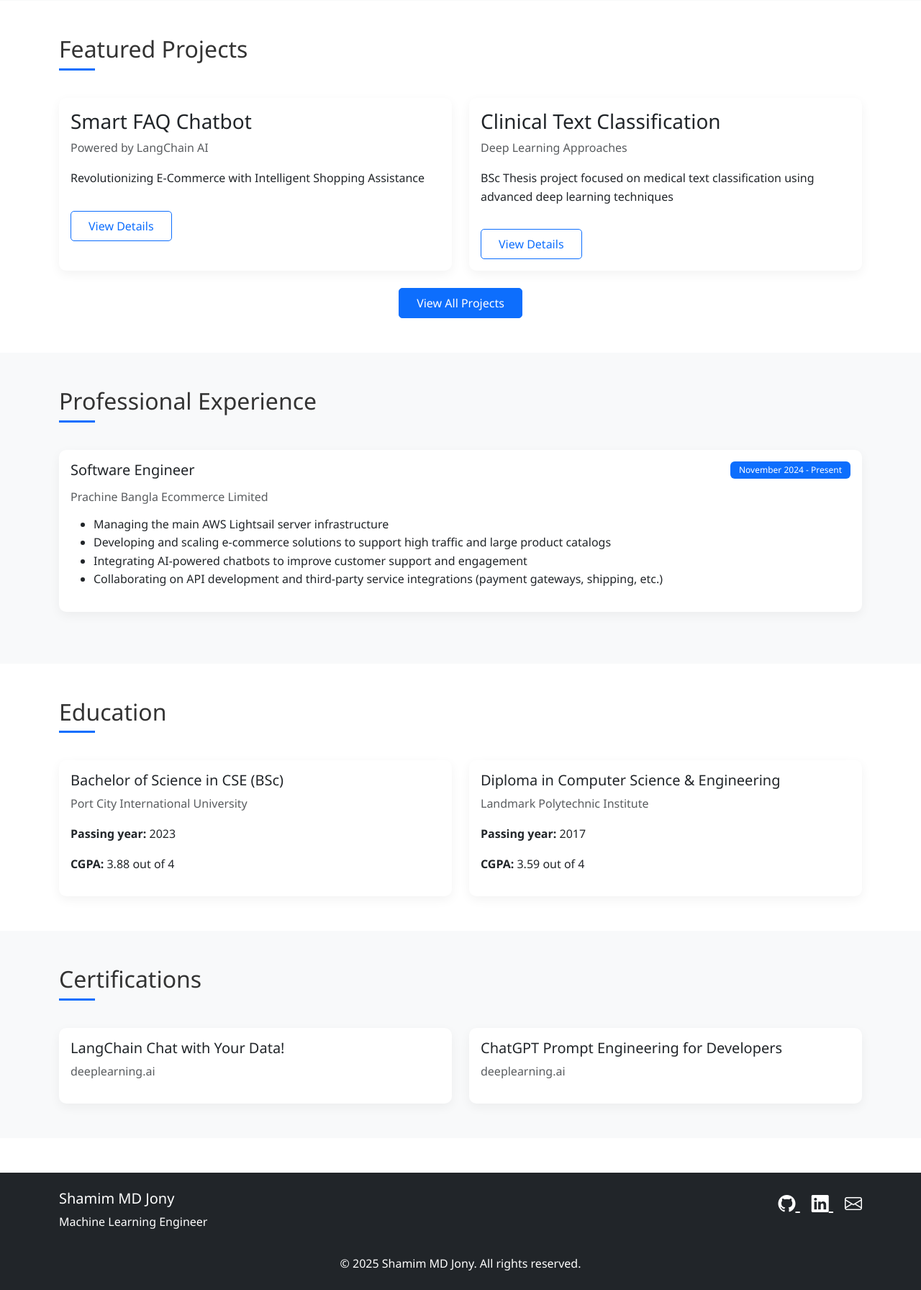
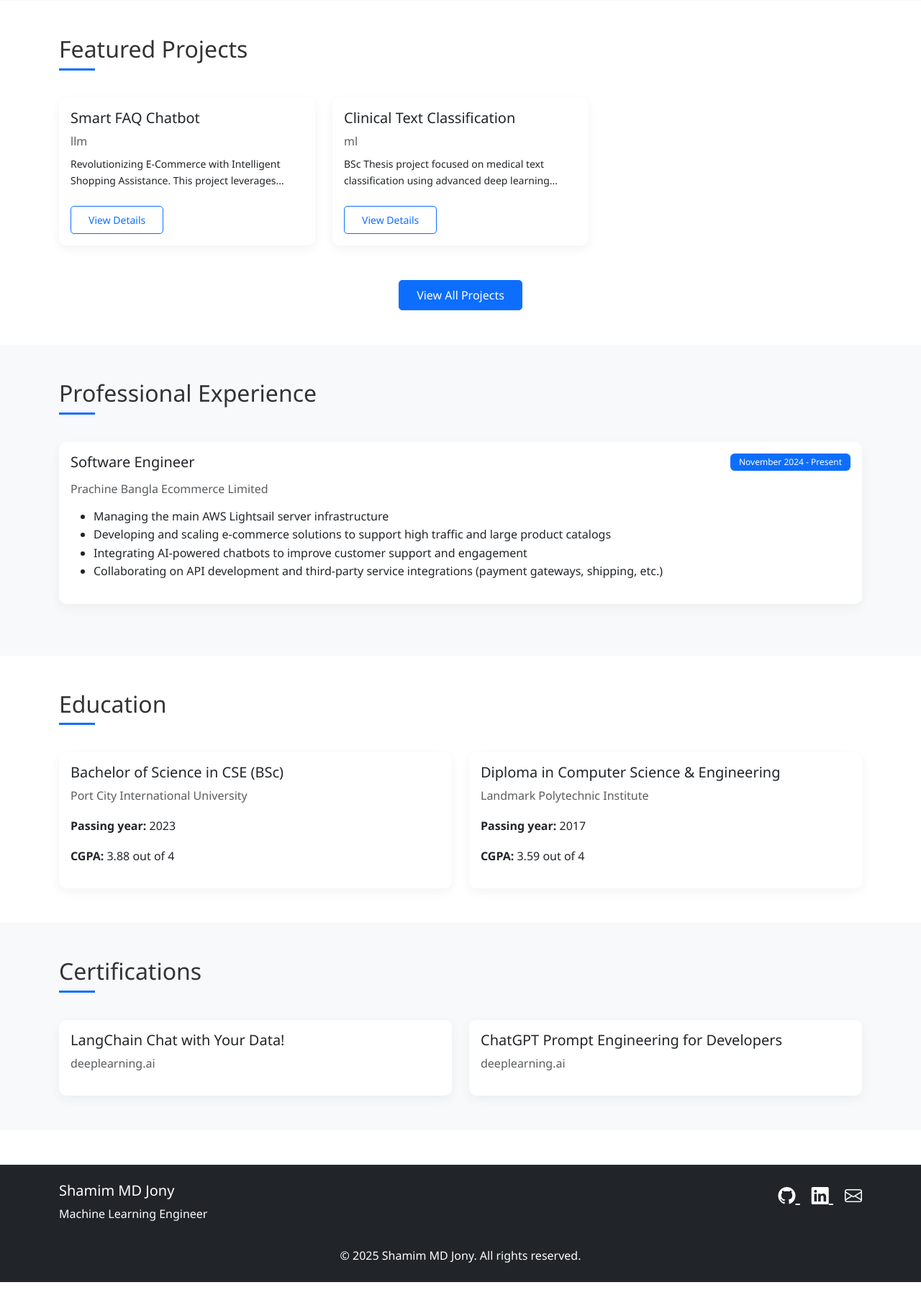
Before and after one commit to jonyprachine123/Portfolio, a Flask app: page / in a window 1280 px wide. Shown: the part 1145-2937 px from the top of the page at 72% size. Run offline with Flask 3, Linux system fonts and the light colour scheme; data comes from the database, SQL or seed files in the repository.

Commit message:
Update featured projects section to show all featured projects instead of limiting to 2

```diff
--- a/app.py
+++ b/app.py
@@ -65,7 +65,7 @@ def track_visitor():
 @app.route('/')
 def index():
     settings = SiteSettings.query.first()
-    featured_projects = Project.query.filter_by(featured=True).limit(2).all()
+    featured_projects = Project.query.filter_by(featured=True).all()
     skills = Skill.query.all()
     experiences = Experience.query.order_by(Experience.start_date.desc()).all()
     educations = Education.query.order_by(Education.year.desc()).all()
--- a/templates/index.html
+++ b/templates/index.html
@@ -96,26 +96,27 @@
     <div class="container">
         <h2 class="text-center mb-5">Featured Projects</h2>
         <div class="row g-4">
-            <div class="col-md-6">
-                <div class="card h-100">
-                    <div class="card-body">
-                        <h3 class="card-title">Smart FAQ Chatbot</h3>
-                        <p class="card-text text-muted mb-3">Powered by LangChain AI</p>
-                        <p class="card-text">Revolutionizing E-Commerce with Intelligent Shopping Assistance</p>
-                        <a href="{{ url_for('projects') }}" class="btn btn-outline-primary mt-3">View Details</a>
+            {% if featured_projects %}
+                {% for project in featured_projects %}
+                <div class="col-md-4 mb-4">
+                    <div class="card h-100">
+                        {% if project.image_url %}
+                        <img src="{{ project.image_url }}" class="card-img-top" alt="{{ project.title }}" style="height: 200px; object-fit: cover;">
+                        {% endif %}
+                        <div class="card-body">
+                            <h3 class="card-title h5">{{ project.title }}</h3>
+                            <p class="card-text text-muted mb-2">{{ project.category }}</p>
+                            <p class="card-text small">{{ project.description | truncate(100) }}</p>
+                            <a href="{{ url_for('projects', project_id=project.id) }}" class="btn btn-sm btn-outline-primary mt-2">View Details</a>
+                        </div>
                     </div>
                 </div>
-            </div>
-            <div class="col-md-6">
-                <div class="card h-100">
-                    <div class="card-body">
-                        <h3 class="card-title">Clinical Text Classification</h3>
-                        <p class="card-text text-muted mb-3">Deep Learning Approaches</p>
-                        <p class="card-text">BSc Thesis project focused on medical text classification using advanced deep learning techniques</p>
-                        <a href="{{ url_for('projects') }}" class="btn btn-outline-primary mt-3">View Details</a>
-                    </div>
+                {% endfor %}
+            {% else %}
+                <div class="col-12 text-center">
+                    <p>No featured projects available at the moment.</p>
                 </div>
-            </div>
+            {% endif %}
         </div>
         <div class="text-center mt-4">
             <a href="{{ url_for('projects') }}" class="btn btn-primary">View All Projects</a>
```
